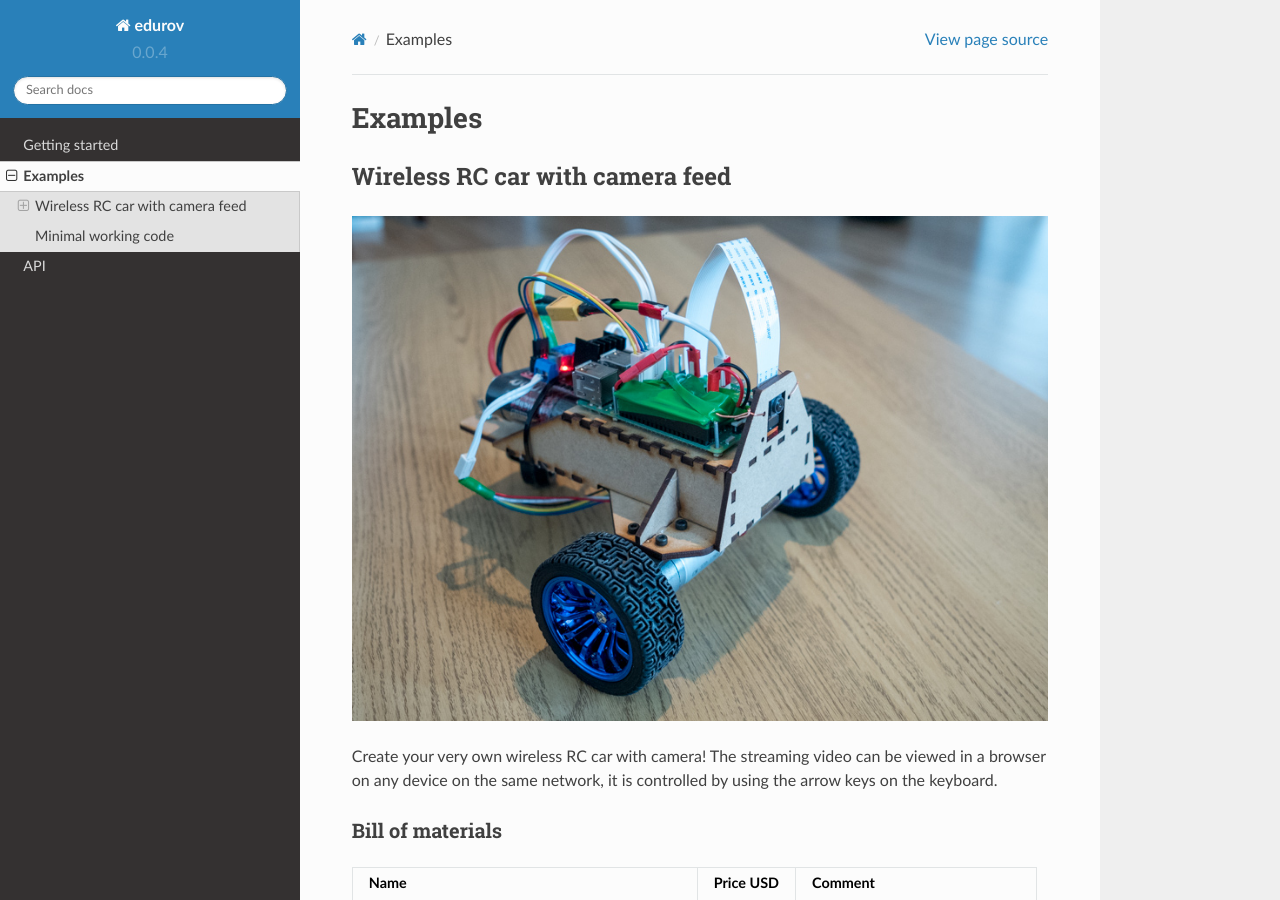
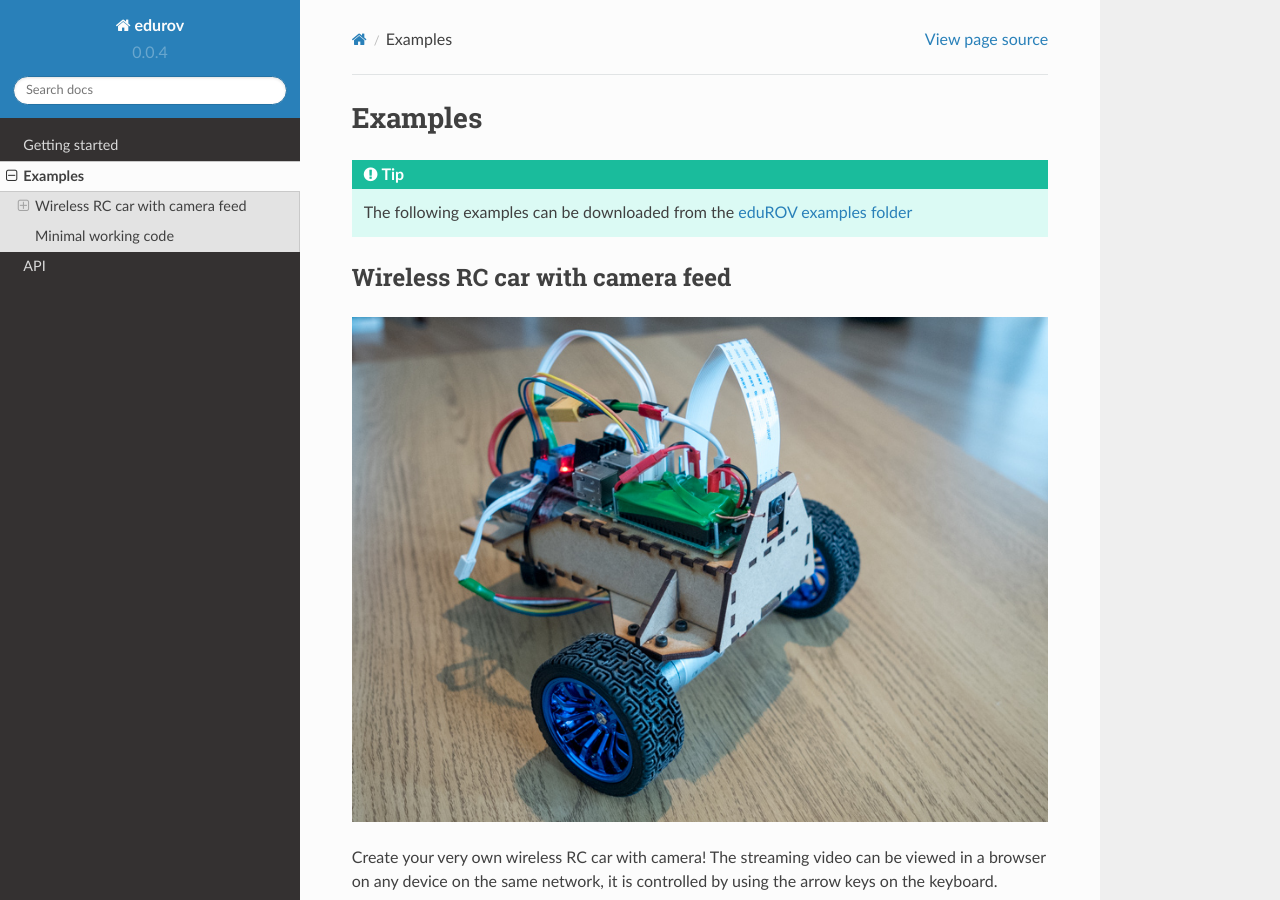
Before and after one commit to trolllabs/eduROV, a Sphinx documentation site: the page built from docs/examples.rst, in a window 1280 px wide and 900 px high. Built offline with Sphinx 7.4.7 and the Read the Docs theme 2.0.0, drawn with Linux system fonts in a browser that asks for light colours.

```diff
--- a/docs/examples.rst
+++ b/docs/examples.rst
@@ -1,11 +1,17 @@
 Examples
 ================
+
+.. TIP::
+   The following examples can be downloaded from the
+   `eduROV examples folder <https://github.com/trolllabs/eduROV/tree/master/examples_edurov>`_
 
 .. include:: ../examples_edurov/rc_car/Readme.rst
 
 .. include:: ../examples_edurov/minimal/Readme.rst
 
 .. literalinclude:: ../examples_edurov/minimal/minimal.py
+   :caption: minimal.py
 
 .. literalinclude:: ../examples_edurov/minimal/index.html
+   :caption: index.html
    :language: html
```
